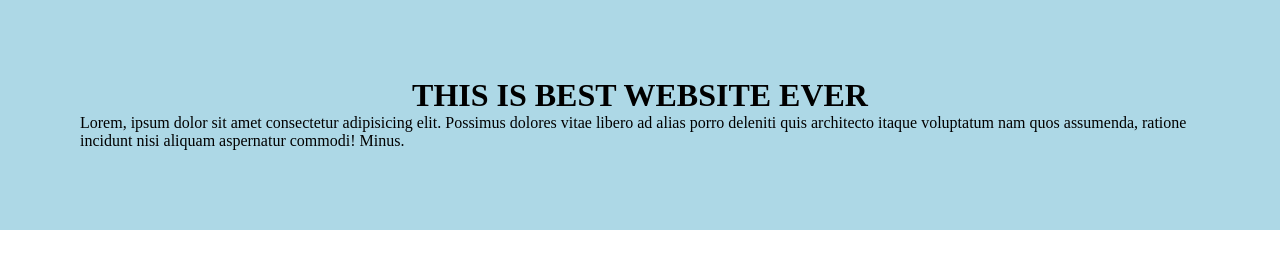
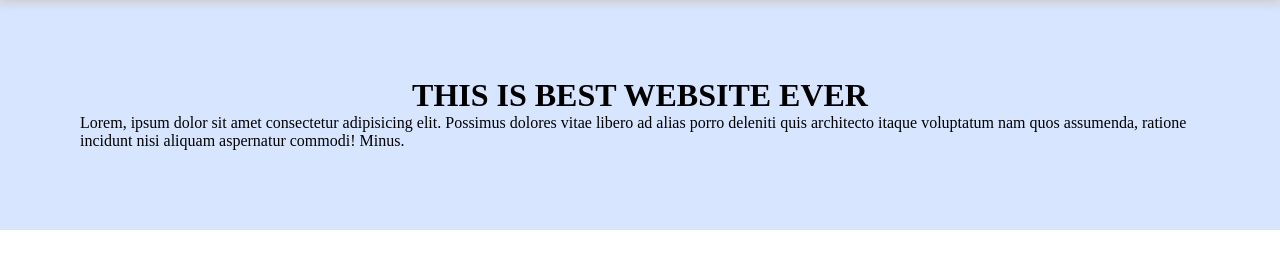
Before and after one commit to GiaBao6769/engnote, a website: page index.html in a window 1280 px wide. Shown: the part 87-356 px from the top of the page. Drawn offline with Linux system fonts and the light colour scheme.

Commit message:
fixed details

```diff
--- a/Stylesheets/index.css
+++ b/Stylesheets/index.css
@@ -1,5 +1,5 @@
 #HERO{
-    background-color: lightblue;
+    background-color: var(--clr-main-light);
     display: flex;
     flex-direction: column;
     justify-content: center;
--- a/index.html
+++ b/index.html
@@ -17,9 +17,10 @@
 
 </head>
 
-<nav id="NAVBAR"></nav>
 
-<body>
+<body class="lightmode">
+
+    <nav id="NAVBAR"></nav>
 
 
 <div id="HERO">
@@ -30,10 +31,9 @@
 
 <footer id="FOOTER"></footer>
 
+<script type="module" src="scripts/main.js"></script>
 </body>
 
-<script type="module" src="scripts/main.js"></script>
-<script type="module" src="scripts/main.js"></script>
 
 
 
--- a/scripts/main.js
+++ b/scripts/main.js
@@ -111,4 +111,5 @@ function toggleMode(){
     else{
         setMode("lightmode");
     }
+    console.log("Mode changed")
 }
```
